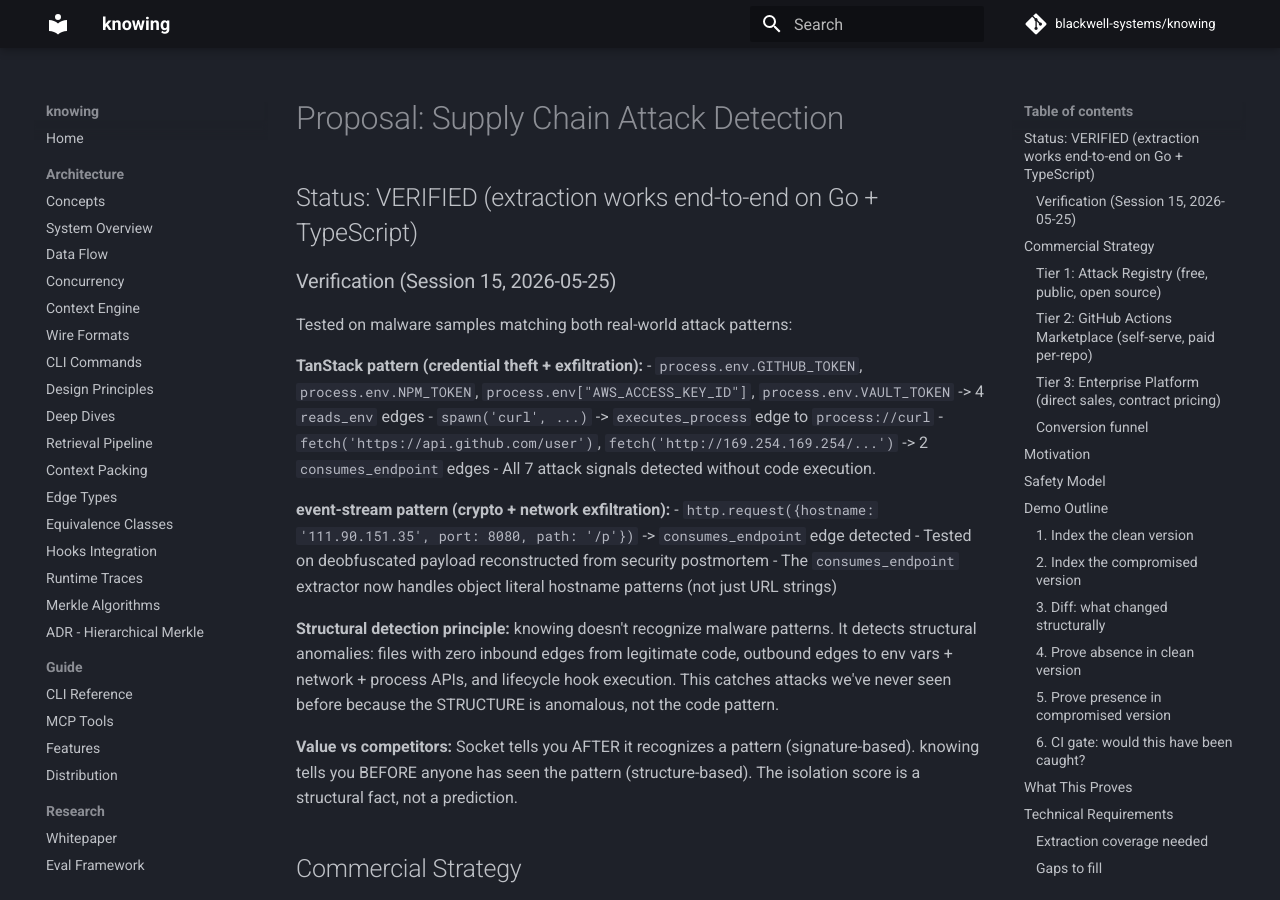
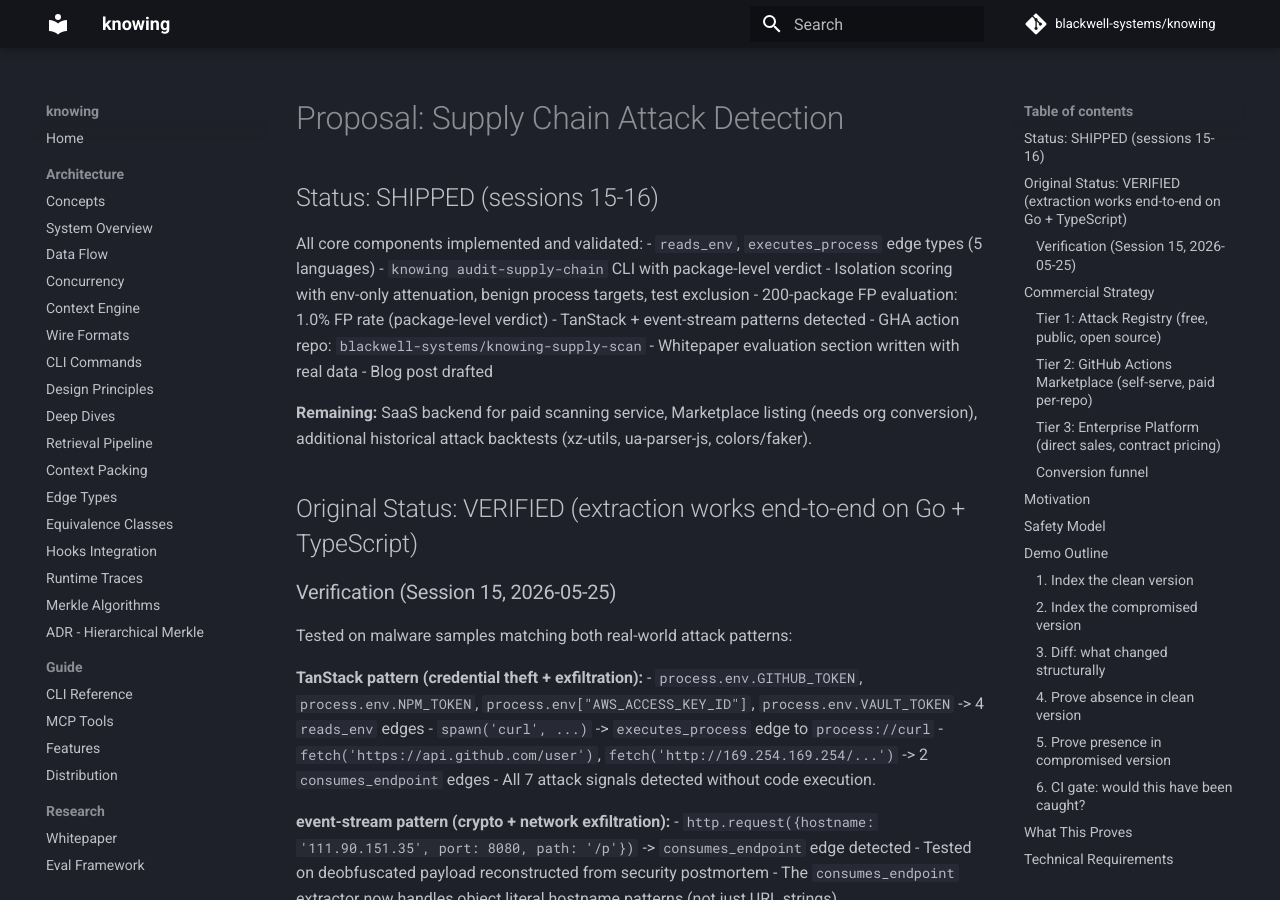
Before and after one commit to blackwell-systems/knowing, an MkDocs documentation site: the page built from docs/proposals/supply-chain-detection-demo.md, in a window 1280 px wide and 900 px high. Built offline with MkDocs 1.6.1 and Material for MkDocs 9.7.7, drawn with Linux system fonts in a browser that asks for light colours; comment, search, counter and statistics services are not loaded.

Commit message:
docs: mark supply chain proposal as SHIPPED, note remaining SaaS/Marketplace items

```diff
--- a/docs/proposals/supply-chain-detection-demo.md
+++ b/docs/proposals/supply-chain-detection-demo.md
@@ -1,6 +1,20 @@
 # Proposal: Supply Chain Attack Detection
 
-## Status: VERIFIED (extraction works end-to-end on Go + TypeScript)
+## Status: SHIPPED (sessions 15-16)
+
+All core components implemented and validated:
+- `reads_env`, `executes_process` edge types (5 languages)
+- `knowing audit-supply-chain` CLI with package-level verdict
+- Isolation scoring with env-only attenuation, benign process targets, test exclusion
+- 200-package FP evaluation: 1.0% FP rate (package-level verdict)
+- TanStack + event-stream patterns detected
+- GHA action repo: `blackwell-systems/knowing-supply-scan`
+- Whitepaper evaluation section written with real data
+- Blog post drafted
+
+**Remaining:** SaaS backend for paid scanning service, Marketplace listing (needs org conversion), additional historical attack backtests (xz-utils, ua-parser-js, colors/faker).
+
+## Original Status: VERIFIED (extraction works end-to-end on Go + TypeScript)
 
 ### Verification (Session 15, 2026-05-25)
 
```
